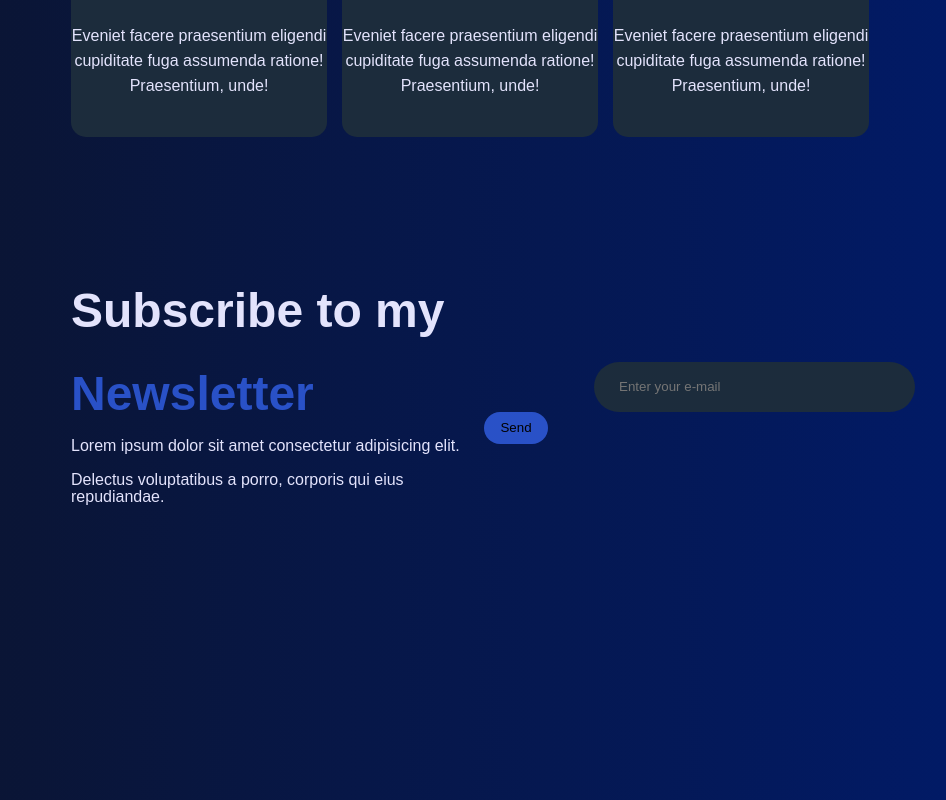
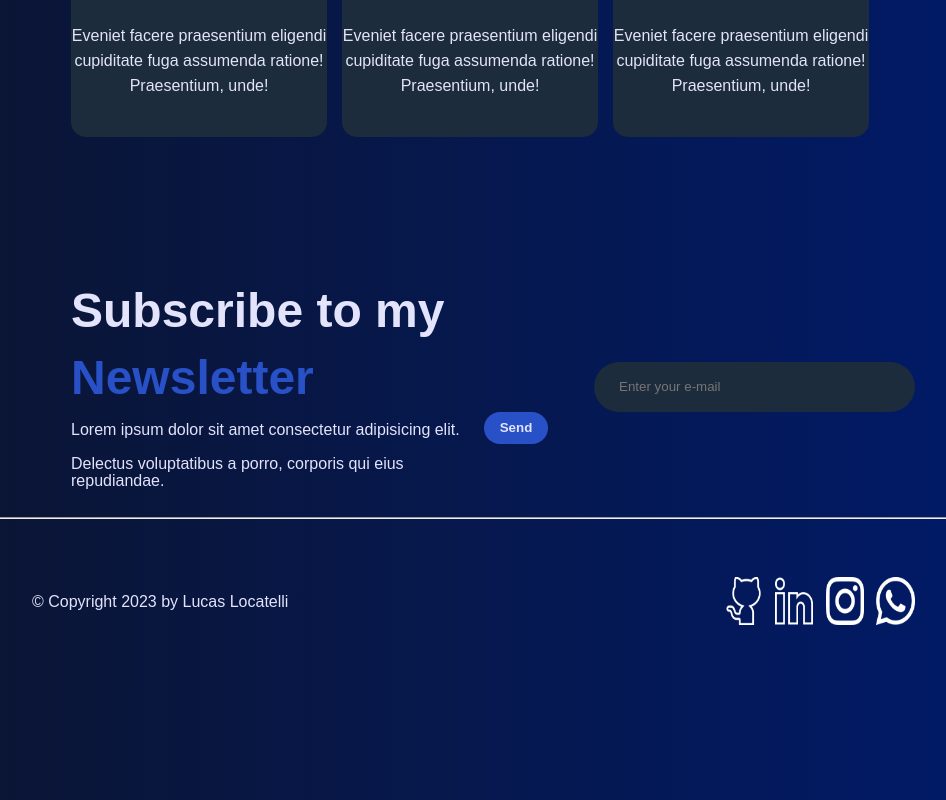
Before and after one commit to locatelli-lucas/Blog, a plain HTML site: page index.html in a window 1280 px wide. Shown: the part 1180-1980 px from the top of the page, without its empty margins (185-1131 px from the left). Drawn offline with Linux system fonts and the light colour scheme.

Commit message:
finalização da tarefa

```diff
--- a/index.html
+++ b/index.html
@@ -110,7 +110,7 @@
         </div>
         <div class="subscription">
             <div class="subscription_title">
-                <h1 class="title sub">Subscribe to my</h1><br>
+                <h1 class="title sub">Subscribe to my</h1>
                 <h1 class="title news">Newsletter</h1>
                 <p>Lorem ipsum dolor sit amet consectetur adipisicing elit.</p><br>
                 <p>Delectus voluptatibus a porro, corporis qui eius repudiandae.</p>
@@ -122,6 +122,22 @@
                 </div>
             </form>
         </div>
+        <footer>
+            <hr>
+            <div class="footer">
+                <div class="cpr">
+                    © Copyright 2023 by Lucas Locatelli
+                </div>
+                <div class="social_media">
+                    <ul>
+                        <il><a href="#"><img src="assets/github.png" alt="Github logo" class="github_logo"></a></il>
+                        <il><a href="#"><img src="assets/linkedin.png" alt="Linkedin logo"class="linkedin_logo"></a></il>
+                        <il><a href="#"><img src="assets/instagram.png" alt="Instagram logo"class="instagram_logo"></a></il>
+                        <il><a href="#"><img src="assets/whatsapp.png" alt="whatsapp logo"class="whatsapp_logo"></a></il>
+                    </ul>
+                </div>
+            </div>
+        </footer>
     </main>
 </body>
 </html>
--- a/style.css
+++ b/style.css
@@ -194,6 +194,7 @@ main {
     display: flex;
     justify-content: space-between;
     color: var(--white);
+    margin-bottom: 1.2rem;
 }
 
 .title {
@@ -229,6 +230,7 @@ main {
     width: 23vw;
     background-color: var(--gray);
     padding-left: 25px;
+    color: var(--white);
 }
 .btn {
     height: 4vh;
@@ -237,5 +239,32 @@ main {
     left: -110px;
     background-color: #2951c7;
     border: none;
+    font-weight: bold;
+    color: var(--white);
+}
 
+.footer {
+    display: flex;
+    justify-content: space-around;
+    align-items: center;
+    height: 150px;
+    background: var(--main-color);
 }
+
+.cpr {
+    color: var(--white);
+}
+
+footer hr {
+    width: 100vw;
+}
+
+.social_media ul {
+    display: flex;
+    gap: 8%;
+}
+
+.github_logo, .linkedin_logo, .instagram_logo, .whatsapp_logo {
+    width: 3vw;
+    height: 6vh;
+}
```
Also changed, not shown: assets/github.png (added), assets/instagram.png (added), assets/linkedin.png (added), assets/whatsapp.png (added).
